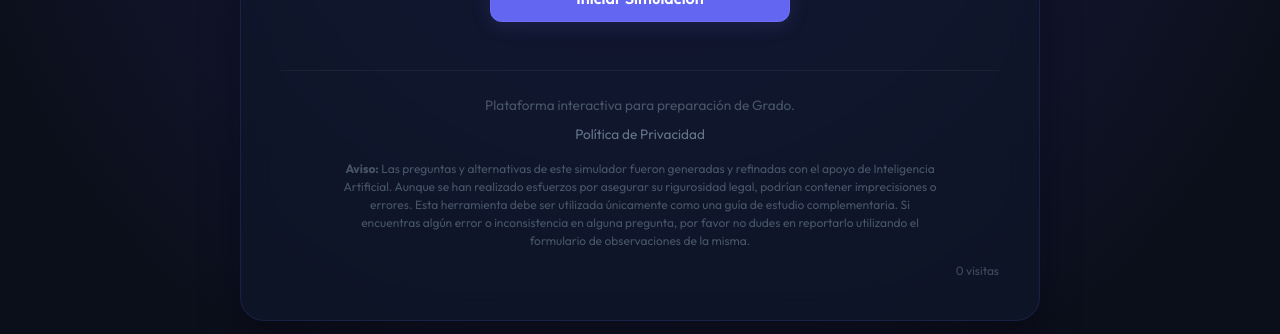
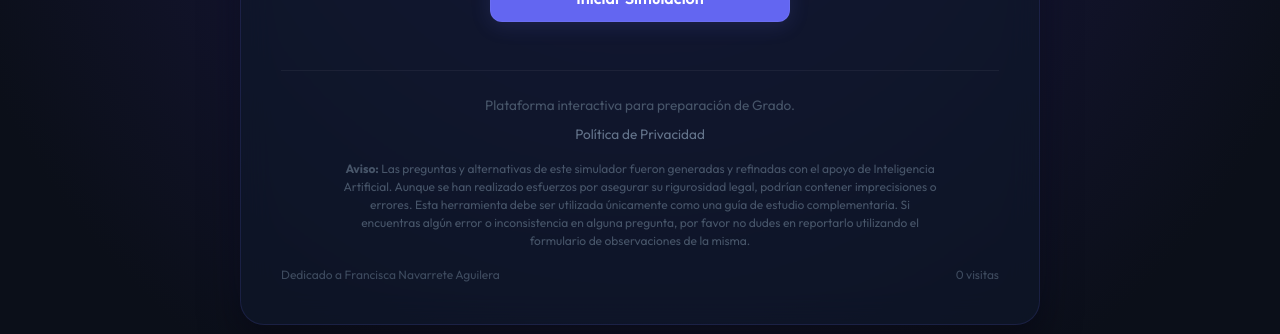
Before and after one commit to pgonzalezp/examen_grado_derecho_frontend, a React (Vite) app: page / in a window 1280 px wide. Shown: the part 1023-1357 px from the top of the page. Built offline with nearby package versions, Linux system fonts and the light colour scheme; no server answers; the database is empty.

Commit message:
Add dedication to Francisca Navarrete Aguilera in footer

```diff
--- a/src/App.jsx
+++ b/src/App.jsx
@@ -528,11 +528,16 @@ export default function App() {
             <p className="footer-disclaimer">
               <strong>Aviso:</strong> Las preguntas y alternativas de este simulador fueron generadas y refinadas con el apoyo de Inteligencia Artificial. Aunque se han realizado esfuerzos por asegurar su rigurosidad legal, podrían contener imprecisiones o errores. Esta herramienta debe ser utilizada únicamente como una guía de estudio complementaria. Si encuentras algún error o inconsistencia en alguna pregunta, por favor no dudes en reportarlo utilizando el formulario de observaciones de la misma.
             </p>
-            {visitCount !== null && (
-              <div className="visitor-counter">
-                {visitCount.toLocaleString()} visitas
+            <div className="footer-bottom-row">
+              <div className="dedicatoria">
+                Dedicado a Francisca Navarrete Aguilera
               </div>
-            )}
+              {visitCount !== null && (
+                <div className="visitor-counter">
+                  {visitCount.toLocaleString()} visitas
+                </div>
+              )}
+            </div>
           </div>
         </div>
       )}
--- a/src/index.css
+++ b/src/index.css
@@ -744,10 +744,22 @@ textarea:focus {
   border-color: var(--primary-hover);
 }
 
-.visitor-counter {
-  text-align: right;
+.footer-bottom-row {
+  display: flex;
+  justify-content: space-between;
+  align-items: center;
+  margin-top: 1rem;
+}
+
+.dedicatoria {
   font-size: 0.75rem;
   color: #475569;
-  margin-top: 0.75rem;
+  font-style: italic;
   opacity: 0.85;
 }
+
+.visitor-counter {
+  font-size: 0.75rem;
+  color: #475569;
+  opacity: 0.85;
+}
```
